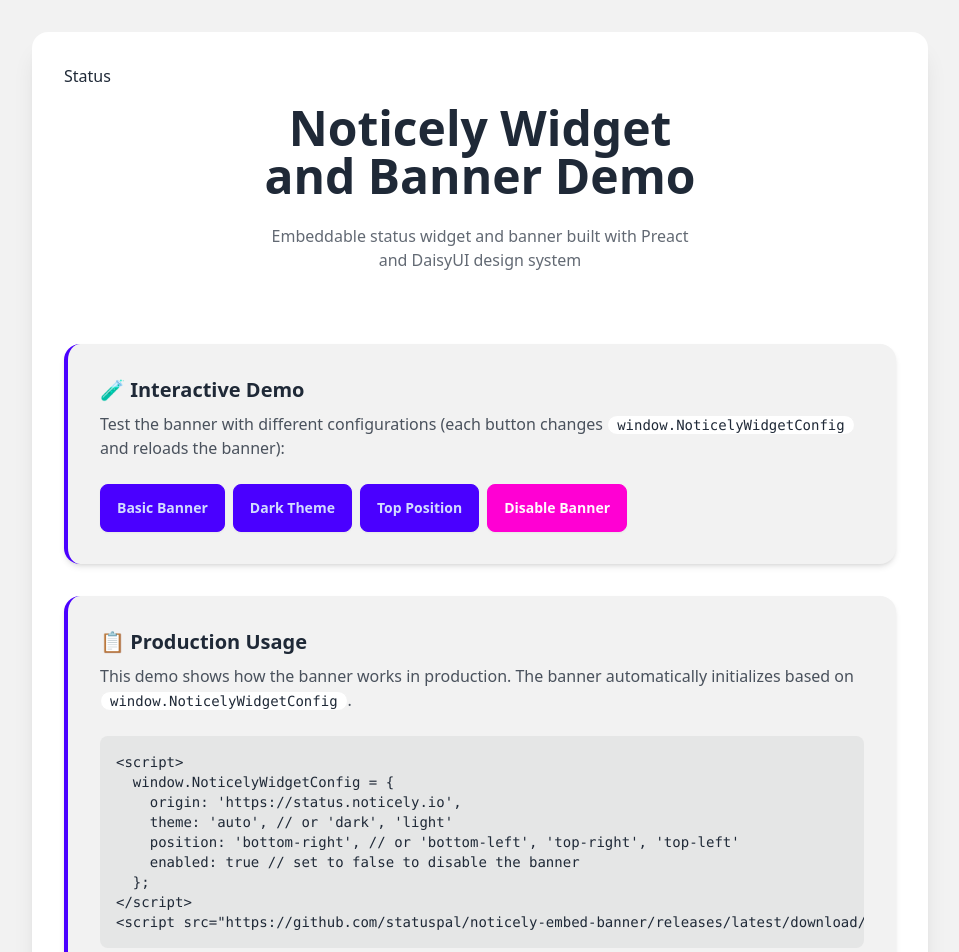
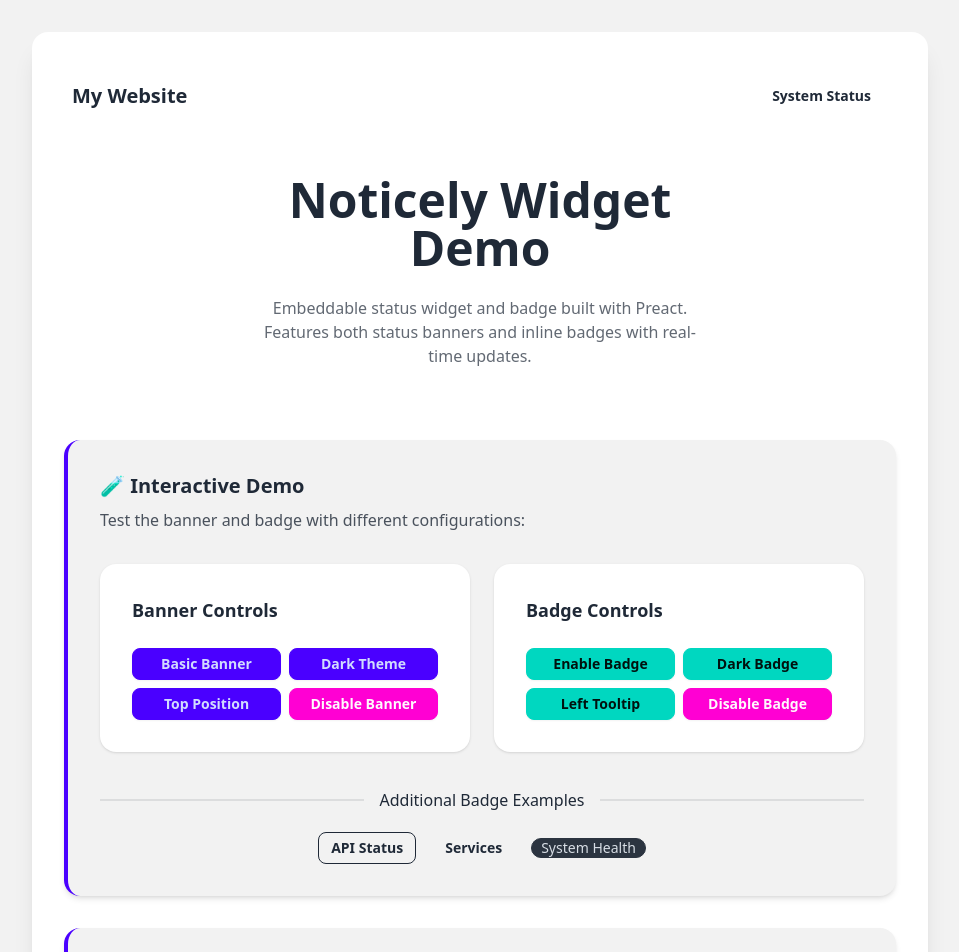
Before and after one commit to statuspal/noticely-embed-widget, a React (Vite) app: page / in a window 1280 px wide. Shown: the top 952 px of the page, without its empty margins (160-1119 px from the left). Built offline with nearby package versions, Linux system fonts and the light colour scheme; no server answers.

Commit message:
feat: update README and index.html for improved widget configuration, add badge controls, and enhance demo functionality

```diff
--- a/index.html
+++ b/index.html
@@ -3,7 +3,7 @@
   <head>
     <meta charset="UTF-8" />
     <meta name="viewport" content="width=device-width, initial-scale=1.0" />
-    <title>Noticely Widget and Banner Demo</title>
+    <title>Noticely Widget Demo</title>
     <link
       href="https://cdn.jsdelivr.net/npm/daisyui@4.12.10/dist/full.min.css"
       rel="stylesheet"
@@ -12,133 +12,201 @@
     <script src="https://cdn.tailwindcss.com"></script>
   </head>
   <body class="bg-base-200 p-8">
-    <div
-      class="demo-container max-w-4xl mx-auto bg-base-100 rounded-2xl shadow-xl p-8"
-    >
-      <a href="" class="noticely-badge-container">Status</a>
+    <div class="demo-container max-w-4xl mx-auto bg-base-100 rounded-2xl shadow-xl p-8">
 
+      <!-- Status Badge Example -->
+      <div class="navbar bg-base-100 rounded-lg mb-8">
+        <div class="flex-1">
+          <span class="text-xl font-bold">My Website</span>
+        </div>
+        <div class="flex-none">
+          <a href="http://acme.spage.test:7070" class="noticely-badge-container btn btn-ghost">System Status</a>
+        </div>
+      </div>
+
+      <!-- Hero Section -->
       <div class="hero bg-base-100 pb-8">
         <div class="hero-content text-center">
           <div class="max-w-md">
             <h1 class="text-5xl font-bold text-base-content">
-              Noticely Widget and Banner Demo
+              Noticely Widget Demo
             </h1>
             <p class="py-6 text-base-content/70">
-              Embeddable status widget and banner built with Preact and DaisyUI
-              design system
+              Embeddable status widget and badge built with Preact. Features both status banners and inline badges with real-time updates.
             </p>
           </div>
         </div>
       </div>
 
+      <!-- Interactive Demo Section -->
       <div class="card bg-base-200 shadow-md border-l-4 border-l-primary mb-8">
         <div class="card-body">
           <h3 class="card-title text-xl">🧪 Interactive Demo</h3>
-          <p class="text-base-content/80 mb-4">
-            Test the banner with different configurations (each button changes
-            <code class="badge">window.NoticelyWidgetConfig</code> and reloads
-            the banner):
+          <p class="text-base-content/80 mb-6">
+            Test the banner and badge with different configurations:
           </p>
-          <div class="card-actions">
-            <button class="btn btn-primary" onclick="createBasicBanner()">
-              Basic Banner
-            </button>
-            <button class="btn btn-primary" onclick="createDarkBanner()">
-              Dark Theme
-            </button>
-            <button class="btn btn-primary" onclick="createTopBanner()">
-              Top Position
-            </button>
-            <button class="btn btn-secondary" onclick="clearBanner()">
-              Disable Banner
-            </button>
+
+          <div class="grid grid-cols-1 md:grid-cols-2 gap-6">
+            <div class="card bg-base-100 shadow">
+              <div class="card-body">
+                <h4 class="card-title text-lg mb-4">Banner Controls</h4>
+                <div class="grid grid-cols-2 gap-2">
+                  <button class="btn btn-primary btn-sm" onclick="enableBanner('bottom-right', 'auto')">
+                    Basic Banner
+                  </button>
+                  <button class="btn btn-primary btn-sm" onclick="enableBanner('top-right', 'dark')">
+                    Dark Theme
+                  </button>
+                  <button class="btn btn-primary btn-sm" onclick="enableBanner('top-left', 'light')">
+                    Top Position
+                  </button>
+                  <button class="btn btn-secondary btn-sm" onclick="disableBanner()">
+                    Disable Banner
+                  </button>
+                </div>
+              </div>
+            </div>
+
+            <div class="card bg-base-100 shadow">
+              <div class="card-body">
+                <h4 class="card-title text-lg mb-4">Badge Controls</h4>
+                <div class="grid grid-cols-2 gap-2">
+                  <button class="btn btn-accent btn-sm" onclick="enableBadge('right', 'auto')">
+                    Enable Badge
+                  </button>
+                  <button class="btn btn-accent btn-sm" onclick="enableBadge('top', 'dark')">
+                    Dark Badge
+                  </button>
+                  <button class="btn btn-accent btn-sm" onclick="enableBadge('left', 'light')">
+                    Left Tooltip
+                  </button>
+                  <button class="btn btn-secondary btn-sm" onclick="disableBadge()">
+                    Disable Badge
+                  </button>
+                </div>
+              </div>
+            </div>
+          </div>
+
+          <!-- Additional Badge Examples -->
+          <div class="divider mt-8">Additional Badge Examples</div>
+          <div class="flex gap-4 flex-wrap justify-center items-center">
+            <a href="http://acme.spage.test:7070" class="noticely-badge-container btn btn-outline btn-sm">API Status</a>
+            <a href="http://acme.spage.test:7070" class="noticely-badge-container btn btn-ghost btn-sm">Services</a>
+            <span class="noticely-badge-container badge badge-neutral">System Health</span>
           </div>
         </div>
       </div>
 
+      <!-- Usage Guide -->
       <div class="card bg-base-200 shadow-md border-l-4 border-l-primary">
         <div class="card-body">
           <h3 class="card-title text-xl">📋 Production Usage</h3>
           <p class="text-base-content/80 mb-4">
-            This demo shows how the banner works in production. The banner
-            automatically initializes based on
-            <code class="badge">window.NoticelyWidgetConfig</code>.
+            Copy this code to add the widget to your website:
           </p>
-          <div class="bg-base-300 rounded-lg p-4 overflow-x-auto">
-            <pre class="text-sm"><code>&lt;script&gt;
-  window.NoticelyWidgetConfig = {
-    origin: 'https://status.noticely.io',
-    theme: 'auto', // or 'dark', 'light'
-    position: 'bottom-right', // or 'bottom-left', 'top-right', 'top-left'
-    enabled: true // set to false to disable the banner
-  };
-&lt;/script&gt;
-&lt;script src="https://github.com/statuspal/noticely-embed-banner/releases/latest/download/main.iife.js"&gt;&lt;/script&gt;</code></pre>
+
+          <div class="mockup-code bg-base-300 mb-4">
+            <pre data-prefix="1"><code>&lt;!-- Add to your HTML head or body --&gt;</code></pre>
+            <pre data-prefix="2"><code>&lt;script&gt;</code></pre>
+            <pre data-prefix="3"><code>  window.NoticelyWidgetConfig = {</code></pre>
+            <pre data-prefix="4"><code>    origin: 'https://status.noticely.io',</code></pre>
+            <pre data-prefix="5"><code>    banner: { enabled: true },</code></pre>
+            <pre data-prefix="6"><code>    badge: { enabled: true }</code></pre>
+            <pre data-prefix="7"><code>  };</code></pre>
+            <pre data-prefix="8"><code>&lt;/script&gt;</code></pre>
+            <pre data-prefix="9"><code>&lt;script src="https://github.com/statuspal/noticely-embed-widget/releases/latest/download/main.iife.js"&gt;&lt;/script&gt;</code></pre>
+            <pre data-prefix="10"><code></code></pre>
+            <pre data-prefix="11"><code>&lt;!-- Add badge containers anywhere --&gt;</code></pre>
+            <pre data-prefix="12"><code>&lt;a href="https://status.noticely.io" class="noticely-badge-container"&gt;Status&lt;/a&gt;</code></pre>
+          </div>
+
+          <details class="collapse bg-base-100 collapse-arrow">
+            <summary class="collapse-title font-medium">
+              Advanced Configuration
+            </summary>
+            <div class="collapse-content">
+              <div class="mockup-code">
+                <pre data-prefix="$"><code>window.NoticelyWidgetConfig = {</code></pre>
+                <pre data-prefix="$"><code>  origin: 'https://status.noticely.io',</code></pre>
+                <pre data-prefix="$"><code>  theme: 'dark', // auto, light, dark</code></pre>
+                <pre data-prefix="$"><code>  banner: {</code></pre>
+                <pre data-prefix="$"><code>    enabled: true,</code></pre>
+                <pre data-prefix="$"><code>    position: 'top-right', // positions available</code></pre>
+                <pre data-prefix="$"><code>    theme: 'light' // override global theme</code></pre>
+                <pre data-prefix="$"><code>  },</code></pre>
+                <pre data-prefix="$"><code>  badge: {</code></pre>
+                <pre data-prefix="$"><code>    enabled: true,</code></pre>
+                <pre data-prefix="$"><code>    selector: '.status-badge', // custom selector</code></pre>
+                <pre data-prefix="$"><code>    placement: 'top', // tooltip placement</code></pre>
+                <pre data-prefix="$"><code>    theme: 'auto' // override global theme</code></pre>
+                <pre data-prefix="$"><code>  }</code></pre>
+                <pre data-prefix="$"><code>};</code></pre>
+              </div>
+            </div>
+          </details>
+
+          <div class="alert alert-info mt-4">
+            <svg xmlns="http://www.w3.org/2000/svg" fill="none" viewBox="0 0 24 24" class="stroke-current shrink-0 w-6 h-6">
+              <path stroke-linecap="round" stroke-linejoin="round" stroke-width="2" d="M13 16h-1v-4h-1m1-4h.01M21 12a9 9 0 11-18 0 9 9 0 0118 0z"></path>
+            </svg>
+            <span>The widget automatically refreshes status every minute and shows banners only for new incidents/maintenance.</span>
           </div>
         </div>
       </div>
     </div>
 
+    <!-- Widget Configuration -->
     <script>
       window.NoticelyWidgetConfig = {
         origin: 'http://acme.spage.test:7070',
+        banner: { enabled: true, position: 'bottom-right' },
         badge: { enabled: true }
       };
     </script>
-    <!-- We use the module version here for easier local development -->
+    <!-- Development: Use module version for easier local development -->
     <script type="module" src="/src/main.tsx"></script>
 
+    <!-- Demo Control Functions -->
     <script>
-      // Demo functions that change config and reload banner
-
-      window.createBasicBanner = () => {
+      const updateConfig = (updates) => {
         window.NoticelyWidgetConfig = {
           ...window.NoticelyWidgetConfig,
-          banner: {
-            ...window.NoticelyWidgetConfig.banner,
-            theme: 'auto',
-            position: 'bottom-right',
-            enabled: true
-          }
+          ...updates
         };
         window.NoticelyWidget.create();
       };
 
-      window.createDarkBanner = () => {
-        window.NoticelyWidgetConfig = {
-          ...window.NoticelyWidgetConfig,
+      window.enableBanner = (position = 'bottom-right', theme = 'auto') => {
+        updateConfig({
           banner: {
-            ...window.NoticelyWidgetConfig.banner,
-            theme: 'dark',
-            position: 'bottom-left',
-            enabled: true
+            enabled: true,
+            position,
+            theme
           }
-        };
-        window.NoticelyWidget.create();
+        });
       };
 
-      window.createTopBanner = () => {
-        window.NoticelyWidgetConfig = {
-          ...window.NoticelyWidgetConfig,
-          banner: {
-            ...window.NoticelyWidgetConfig.banner,
-            theme: 'light',
-            position: 'top-right',
-            enabled: true
-          }
-        };
-        window.NoticelyWidget.create();
+      window.disableBanner = () => {
+        updateConfig({
+          banner: { enabled: false }
+        });
       };
 
-      window.clearBanner = () => {
-        window.NoticelyWidgetConfig = {
-          ...window.NoticelyWidgetConfig,
-          banner: {
-            ...window.NoticelyWidgetConfig.banner,
-            enabled: false
+      window.enableBadge = (placement = 'right', theme = 'auto') => {
+        updateConfig({
+          badge: {
+            enabled: true,
+            placement,
+            theme
           }
-        };
-        window.NoticelyWidget.create();
+        });
+      };
+
+      window.disableBadge = () => {
+        updateConfig({
+          badge: { enabled: false }
+        });
       };
     </script>
   </body>
--- a/src/main.tsx
+++ b/src/main.tsx
@@ -9,7 +9,7 @@
 export const NOTICELY_BANNER_LOCAL_STORAGE_KEY = 'noticely-viewed-notices';
 export const NOTICELY_BADGE_CONTAINER_CLASS = 'noticely-badge';
 export const NOTICELY_CLOSE_BANNER_EVENT = 'noticely-close-banner';
-export const REFRESH_INTERVAL = 10000; // ms
+export const REFRESH_INTERVAL = 60000; // ms
 
 // eslint-disable-next-line no-undef
 let interval: NodeJS.Timeout | null = null;
@@ -183,7 +183,8 @@
       container.classList.add(
         NOTICELY_BADGE_CONTAINER_CLASS,
         'align-middle',
-        'ml-2'
+        'ml-2',
+        'inline-flex'
       );
       badgeElement.appendChild(container);
     } else {
```
Also changed, not shown: 1 other file (tests, documents, lock files or other folders).
